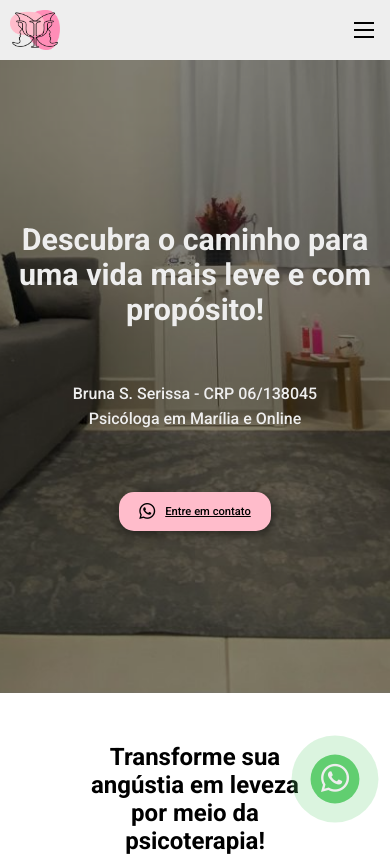
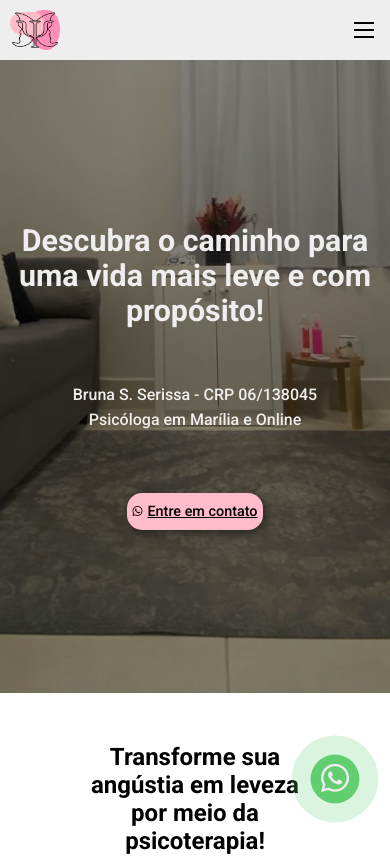
Before and after one commit to RafaWagnerTI/sitepsibserissa, a plain HTML site: page index.html in a window 390 px wide. Shown: the top 856 px of the page. Drawn offline with nearby package versions, Linux system fonts and the light colour scheme.

Commit message:
ajustes botao no mobile

```diff
--- a/src/assets/css/estilo.css
+++ b/src/assets/css/estilo.css
@@ -135,10 +135,6 @@ html {
   transform: translateY(-8px);
   text-decoration-thickness: 2px;
   transition: transform 0.8s, text-decoration-thickness 0.8s;
-}
-
-.botao svg {
-  margin-right: 10px;
 }
 
 .fab-whats {
@@ -781,8 +777,17 @@ hr {
     display: none;
   }
 
+  .botao {
+    gap:5px;
+    padding: 10px 5px;
+  }
+
+  .botao i {
+    font-size: 10px;
+  }
+
   .botao span {
-    font-size: 0.7em;
+    font-size: 0.9em;
   }
 
   .slide {
```
